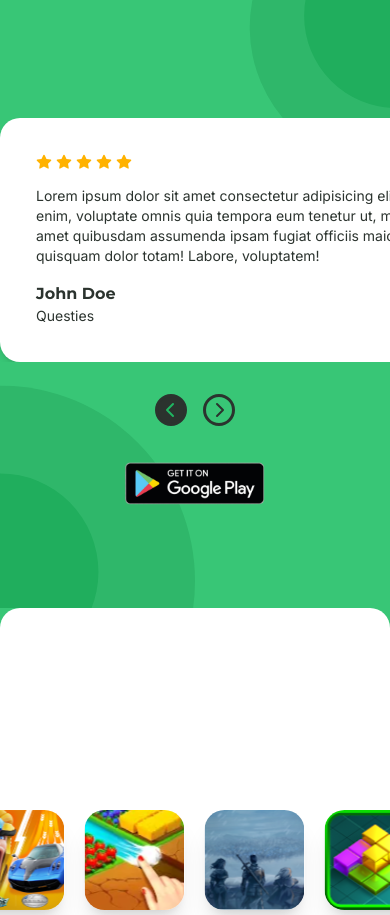
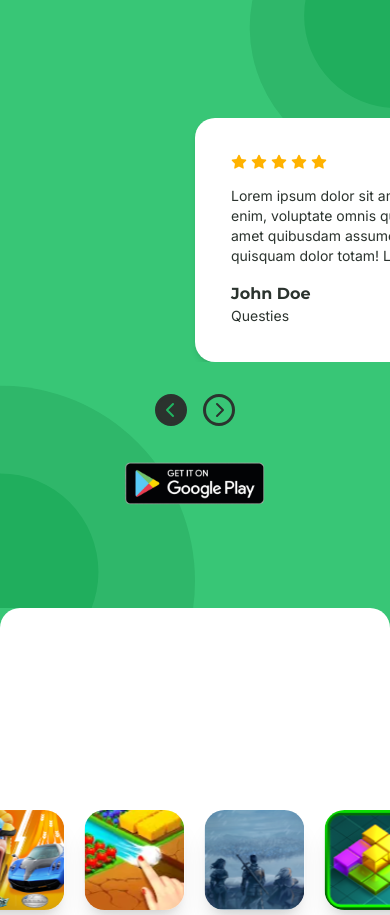
Before and after one commit to rainerregan/adquest-website-nextjs, a Next.js app: page / in a window 390 px wide. Shown: the part 4399-5314 px from the top of the page. Built offline with nearby package versions, Linux system fonts and the light colour scheme.

Commit message:
feat: Enhance review section with additional dummy reviews and improve control button animations

```diff
--- a/src/components/home-page/sections/reviews/control-button.tsx
+++ b/src/components/home-page/sections/reviews/control-button.tsx
@@ -18,6 +18,7 @@ const ControlButton: React.FC<ControlButtonProps> = ({
       className={twMerge(
         'p-[1px] md:p-[2px] aspect-square flex items-center justify-center text-2xl md:text-3xl border-[3px] border-main-black rounded-full',
         disabled ? 'text-main-green  bg-main-black' : 'text-main-black',
+        'active:scale-75 transition-transform active:opacity-65'
       )}
       onClick={onClick}
     >
--- a/src/components/home-page/sections/reviews/review-section.css
+++ b/src/components/home-page/sections/reviews/review-section.css
@@ -2,18 +2,25 @@
   scroll-snap-type: x mandatory;
   overflow-x: scroll;
   display: flex;
-  gap: 1rem; /* Adjust according to your layout */
+  gap: 1rem;
+  /* Adjust according to your layout */
   scroll-behavior: smooth;
-  -ms-overflow-style: none;  /* Internet Explorer 10+ */
-  scrollbar-width: none;  /* Firefox */
+  -ms-overflow-style: none;
+  /* Internet Explorer 10+ */
+  scrollbar-width: none;
+  /* Firefox */
+  scroll-padding-inline-start: 200px;
 }
 
 .scroll-container::-webkit-scrollbar {
-  display: none; /* Hide the scrollbar */
+  display: none;
+  /* Hide the scrollbar */
 }
 
 .scroll-item {
-  scroll-snap-align: center;
-  flex: 0 0 auto; /* Ensure items do not shrink or grow */
-  width: 500px; /* Set a consistent width for the review card */
+  scroll-snap-align: start;
+  flex: 0 0 auto;
+  /* Ensure items do not shrink or grow */
+  width: 500px;
+  /* Set a consistent width for the review card */
 }
--- a/src/components/home-page/sections/reviews/review-section.tsx
+++ b/src/components/home-page/sections/reviews/review-section.tsx
@@ -1,10 +1,9 @@
+import DownloadRating from '@/components/common/download-rating'
 import { circlePattern1, circlePattern2 } from '@/components/common/illustration'
 import Image from 'next/image'
+import { useRef } from 'react'
 import ControlButton from './control-button'
 import ReviewCard from './review-card'
-import { twMerge } from 'tailwind-merge'
-import DownloadRating from '@/components/common/download-rating'
-import { useRef } from 'react'
 import './review-section.css'
 
 export interface Review {
@@ -30,6 +29,42 @@ const ReviewSection = () => {
     },
     {
       name: 'John Doe',
+      orgainzation: 'Questies',
+      review: 'Lorem ipsum dolor sit amet consectetur adipisicing elit. Eius enim, voluptate omnis quia tempora eum tenetur ut, molestiae amet quibusdam assumenda ipsam fugiat officiis maiores quisquam dolor totam! Labore, voluptatem!',
+      rating: 5
+    },
+    {
+      name: 'Jane Doe',
+      orgainzation: 'Questies',
+      review: 'Lorem ipsum dolor sit amet consectetur adipisicing elit. Eius enim, voluptate omnis quia tempora eum tenetur ut, molestiae amet quibusdam assumenda ipsam fugiat officiis maiores quisquam dolor totam! Labore, voluptatem!',
+      rating: 5
+    },
+    {
+      name: 'Jane Doe',
+      orgainzation: 'Questies',
+      review: 'Lorem ipsum dolor sit amet consectetur adipisicing elit. Eius enim, voluptate omnis quia tempora eum tenetur ut, molestiae amet quibusdam assumenda ipsam fugiat officiis maiores quisquam dolor totam! Labore, voluptatem!',
+      rating: 5
+    },
+    {
+      name: 'Jane Doe',
+      orgainzation: 'Questies',
+      review: 'Lorem ipsum dolor sit amet consectetur adipisicing elit. Eius enim, voluptate omnis quia tempora eum tenetur ut, molestiae amet quibusdam assumenda ipsam fugiat officiis maiores quisquam dolor totam! Labore, voluptatem!',
+      rating: 5
+    },
+    {
+      name: 'Jane Doe',
+      orgainzation: 'Questies',
+      review: 'Lorem ipsum dolor sit amet consectetur adipisicing elit. Eius enim, voluptate omnis quia tempora eum tenetur ut, molestiae amet quibusdam assumenda ipsam fugiat officiis maiores quisquam dolor totam! Labore, voluptatem!',
+      rating: 5
+    },
+    {
+      name: 'Jane Doe',
+      orgainzation: 'Questies',
+      review: 'Lorem ipsum dolor sit amet consectetur adipisicing elit. Eius enim, voluptate omnis quia tempora eum tenetur ut, molestiae amet quibusdam assumenda ipsam fugiat officiis maiores quisquam dolor totam! Labore, voluptatem!',
+      rating: 5
+    },
+    {
+      name: 'Jane Doe',
       orgainzation: 'Questies',
       review: 'Lorem ipsum dolor sit amet consectetur adipisicing elit. Eius enim, voluptate omnis quia tempora eum tenetur ut, molestiae amet quibusdam assumenda ipsam fugiat officiis maiores quisquam dolor totam! Labore, voluptatem!',
       rating: 5
@@ -77,8 +112,8 @@ const ReviewSection = () => {
         <h2 className='h2 text-white' data-aos="fade-down">Cerita Questies</h2>
 
         {/* Reviews */}
-        <div ref={containerRef} className='w-full mt-4 lg:mt-8 mb-8 scroll-container'>
-          <div className='flex gap-6 w-fit px-[24px] md:px-[200px]'>
+        <div ref={containerRef} className='w-full mt-4 lg:mt-8 mb-8 scroll-container px-[200px]'>
+          <div className='flex gap-6'>
             {dummyReviews.map((review, index) => (
               <div className="scroll-item" key={index}>
                 <ReviewCard review={review} />
@@ -89,8 +124,12 @@ const ReviewSection = () => {
 
         {/* Controls */}
         <div className='flex gap-4 mb-8'>
-          <ControlButton onClick={() => scrollToCard('prev')} type='prev' disabled={true} />
-          <ControlButton onClick={() => scrollToCard('next')} type='next' disabled={false} />
+          <ControlButton
+            onClick={() => scrollToCard('prev')}
+            type='prev' disabled={true} />
+          <ControlButton
+            onClick={() => scrollToCard('next')}
+            type='next' disabled={false} />
         </div>
 
         {/* GPLAY */}
--- a/src/components/loading.tsx
+++ b/src/components/loading.tsx
@@ -1,8 +1,12 @@
+import Image from "next/image"
+import egg from '../../public/images/egg.png';
 
 const Loading = () => {
   return (
     <div className="h-screen w-screen fixed z-[99999] bg-white top-0 left-0 flex items-center justify-center">
-      <div className="animate-spin rounded-full h-16 w-16 border-t-2 border-b-2 border-main-green"></div>
+      <div className="animate-spin rounded-full h-16 w-16 border-t-2 border-b-2 border-main-green-background">
+      </div>
+      <Image src={egg} alt="Egg" height={32} className="absolute animate-bounce" />
     </div>
   )
 }
```
Also changed, not shown: public/images/egg.png (added).
